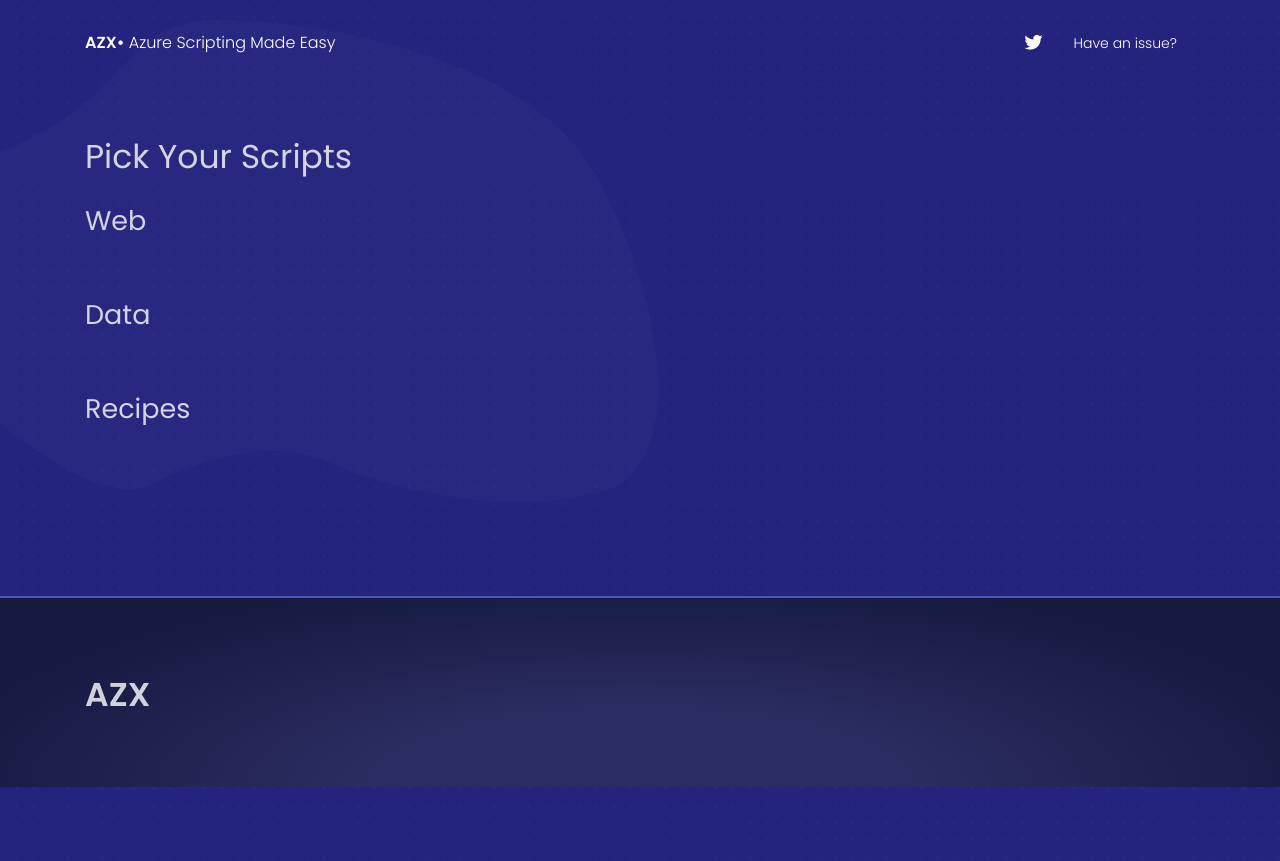
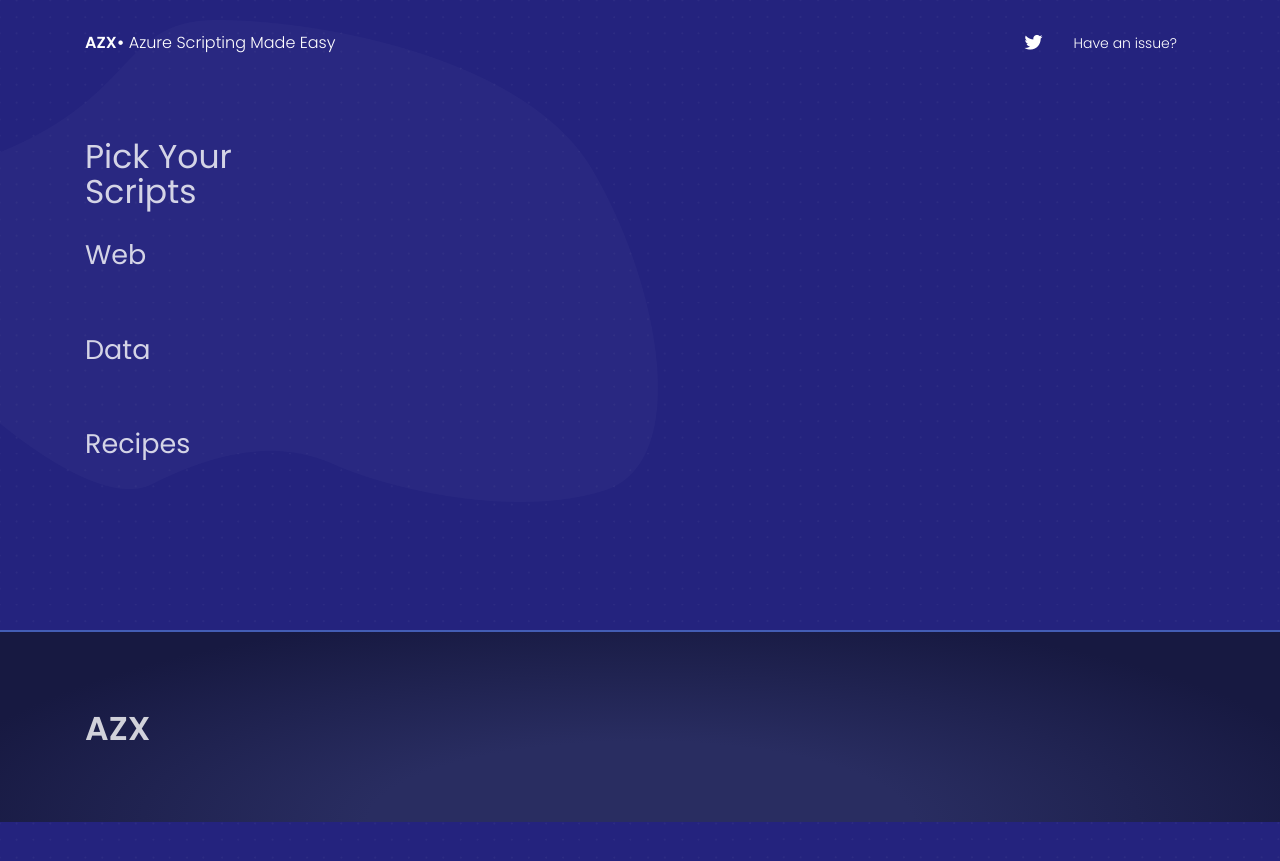
Before and after one commit to robconery/azx.ms, a Jekyll site: the page built from builder.html, in a window 1280 px wide. Shown: the top 861 px of the page. Built offline with Jekyll 4.4.1, drawn with Linux system fonts in a browser that asks for light colours; nearby versions of some CDN libraries; a style sheet for code colours, icons or effects is not loaded.

Commit message:
Some more formatting

```diff
--- a/builder.html
+++ b/builder.html
@@ -11,7 +11,7 @@
       <img src="/assets/img/path4.png" class="path">
       <div class="container" id="app">
         <div class="row">
-          <div class="col-4">
+          <div class="col-3">
             <h1>Pick Your Scripts</h1>
 
             <h2>Web</h2>
@@ -39,6 +39,7 @@
               </li>
             </ul>
           </div>
+          <div class="col-1"></div>
           <div class="col-8" style="display:none" id="codeWrapper">
             <h2 class="text-center">${title}</h2>
             <p class="text-center">
```
